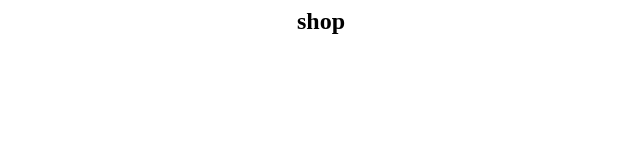
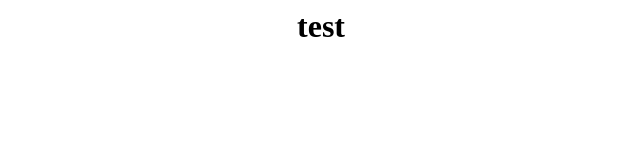
Before and after one commit to jadechoi/test, a plain HTML site: page index.html in a window 1280 px wide. Shown: the full height of the page, 319-959 px from the left. Drawn offline with Linux system fonts and the light colour scheme.

Commit message:
Update index.html

```diff
--- a/index.html
+++ b/index.html
@@ -1 +1 @@
-<center><h2>shop</h2><center>
+<center><h1>test</h1><center>
```
